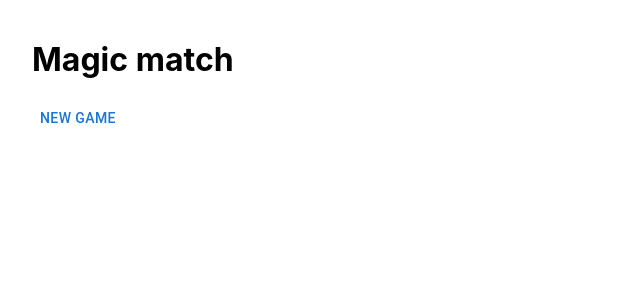
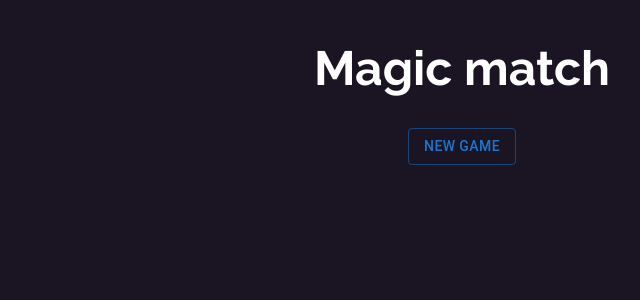
Before and after one commit to Isack-321/magic-box, a React (Create React App) app: page / in a window 1280 px wide. Shown: the top 300 px of the page, without its empty margins (178-818 px from the left). Built offline with nearby package versions, Linux system fonts and the light colour scheme.

Commit message:
added few features

```diff
--- a/src/App.css
+++ b/src/App.css
@@ -4,7 +4,7 @@
 }
 button {
   background: none;
-  border: 2px solid #fff;
+  border: 2px solid rgb(186, 14, 192);
   padding: 6px 12px;
   border-radius: 4px;
   color: #fff;
--- a/src/App.js
+++ b/src/App.js
@@ -1,13 +1,37 @@
 
 import './App.css';
 import Button from '@mui/material/Button';
+import { useState } from 'react';
 
+const cardImages=[
+  {"src":"img/helmet-1.png"},
+  {"src":"img/potion-1.png"},
+  {"src":"img/ring-1.png"},
+  {"src":"img/scroll-1.png"},
+  {"src":"img/sword-1.png"},
+  {"src":"img/shield-1.png"}
 
+]
 function App() {
+
+const [cards,setcards]= useState([])
+
+const [turns,setTurns]= useState(0)
+const shufflecards=()=>{
+
+  const duplicate =[...cardImages, ...cardImages]
+    .sort(()=> Math.random()- 0.5)
+    .map((card)=>({...card, id: Math.random()}))
+
+    setcards(duplicate)
+    setTurns(0)
+}
+console.log(cards,turns)
+
   return (
     <div className="App">
     <h1>Magic match</h1>
-    <Button>New Game</Button>
+    <Button variant ="outlined" onClick={shufflecards}>New Game</Button>
       </div>
   );
 }
--- a/src/index.css
+++ b/src/index.css
@@ -1,13 +1,11 @@
+@import url('https://fonts.googleapis.com/css2?family=Raleway:wght@100;200;300;400;500;600;700;800&display=swap');
+
+/* base styles */
 body {
+  font-family: Raleway, sans-serif;
   margin: 0;
-  font-family: -apple-system, BlinkMacSystemFont, 'Segoe UI', 'Roboto', 'Oxygen',
-    'Ubuntu', 'Cantarell', 'Fira Sans', 'Droid Sans', 'Helvetica Neue',
-    sans-serif;
-  -webkit-font-smoothing: antialiased;
-  -moz-osx-font-smoothing: grayscale;
+  font-size: 1.5em;
+  text-align: center;
+  background: #1b1523;
+  color: #fff;
 }
-
-code {
-  font-family: source-code-pro, Menlo, Monaco, Consolas, 'Courier New',
-    monospace;
-}
```
